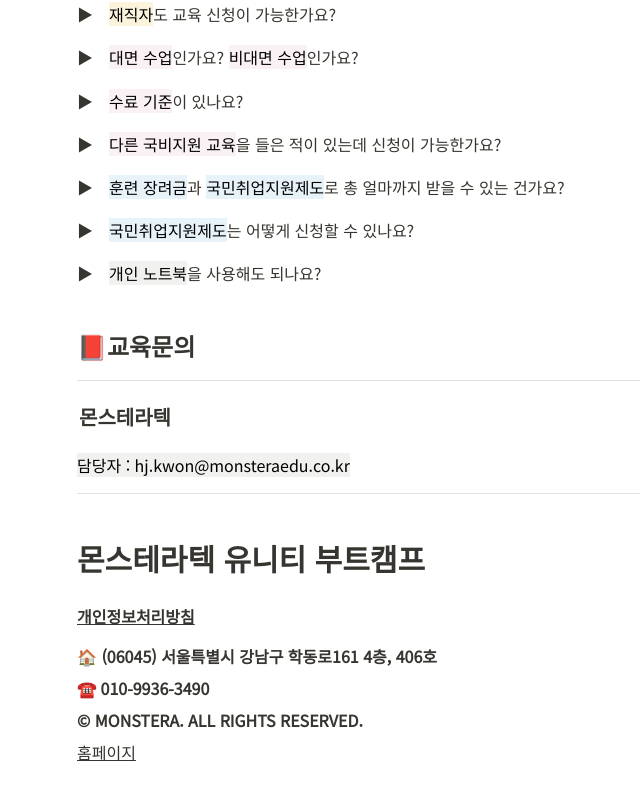
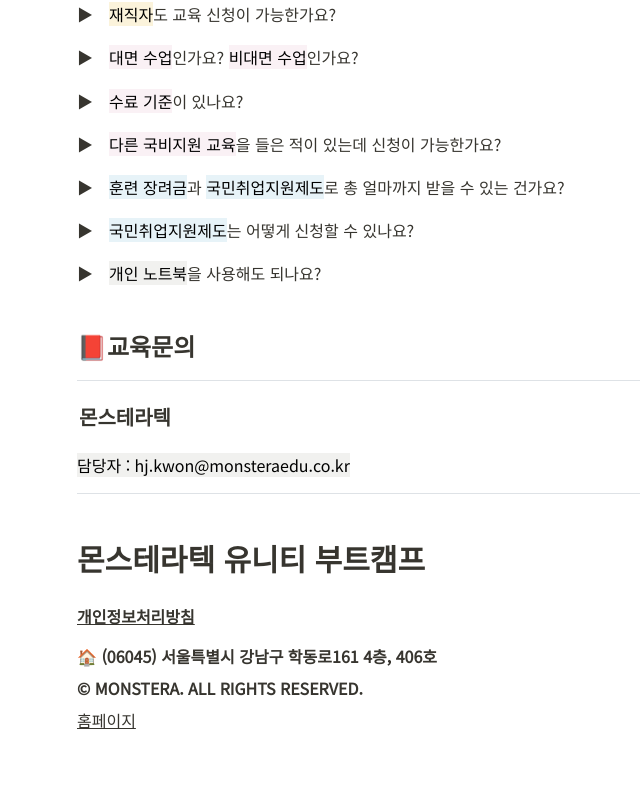
Before and after one commit to kang98kang/NSshop2, a Next.js app: page / in a window 1280 px wide. Shown: the part 4948-5748 px from the top of the page, without its empty margins (113-753 px from the left). Built offline with nearby package versions, Linux system fonts and the light colour scheme.

Commit message:
feat: update links

```diff
--- a/app/page.tsx
+++ b/app/page.tsx
@@ -775,9 +775,6 @@
           <strong>🏠 (06045) 서울특별시 강남구 학동로161 4층, 406호</strong>
         </p>
         <p className={styles.p}>
-          <strong>☎️ 010-9936-3490</strong>
-        </p>
-        <p className={styles.p}>
           <strong>© MONSTERA. ALL RIGHTS RESERVED.</strong>
         </p>
         <p className={styles.p} style={{ marginBottom: "9rem" }}>
@@ -785,7 +782,7 @@
             홈페이지
           </a>
         </p>
-        <FloatingButton url="https://www.monsteratech.com/education/detail/UnityKorea_unity" />
+        <FloatingButton url="https://forms.gle/Ct5RWx4ocb8DiYdv8" />
       </div>
     </article>
   );
--- a/components/Navbar.tsx
+++ b/components/Navbar.tsx
@@ -60,7 +60,7 @@
         </button>
         <ul className={styles.sidebarMenu}>
           <li>
-            <Link href="/training/ai" onClick={toggleMenu}>
+            <Link href="http://pf.kakao.com/_cpxopG/" target="_blank" onClick={toggleMenu}>
               Contact
             </Link>
           </li>
@@ -81,7 +81,7 @@
           {hoveredMenu === "training" && (
             <ul className={styles.submenu}>
               <li>
-                <Link href="https://www.monsteratech.com/contact">Contact</Link>
+                <Link href="http://pf.kakao.com/_cpxopG/" target="_blank">Contact</Link>
               </li>
               <li>
                 <Link href="/terms">개인정보처리방침</Link>
```
